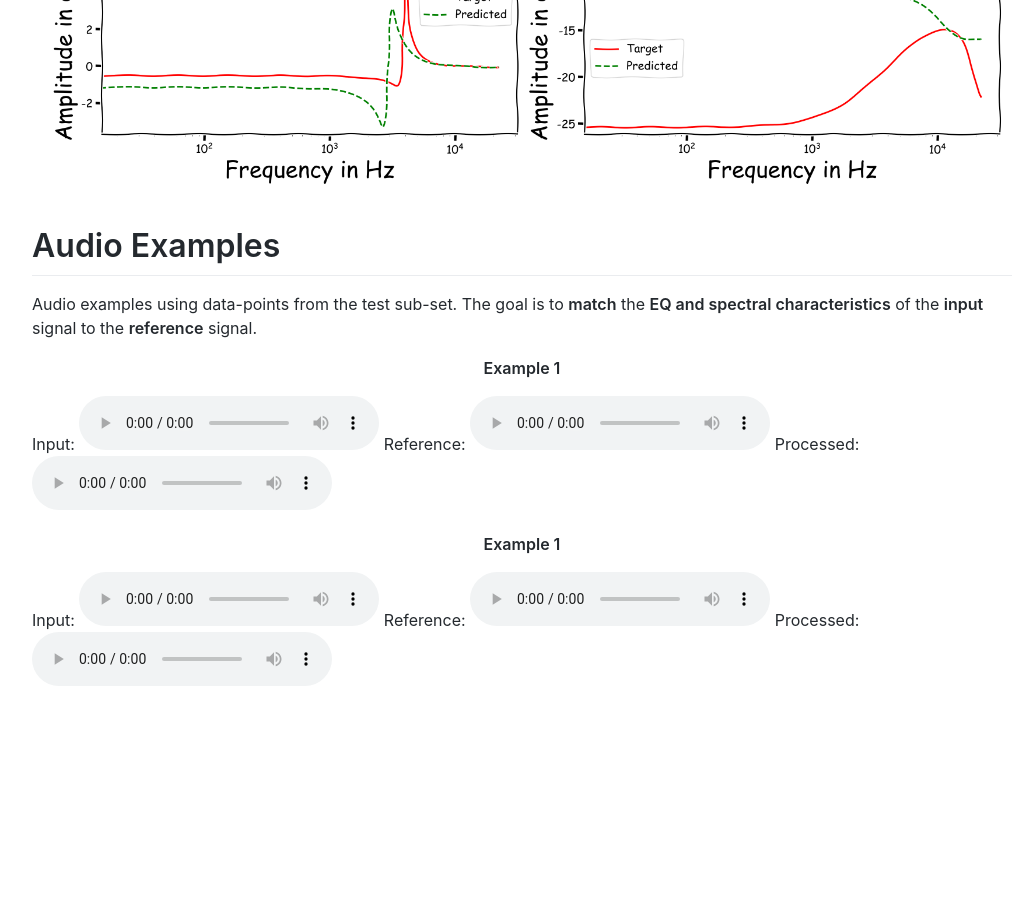
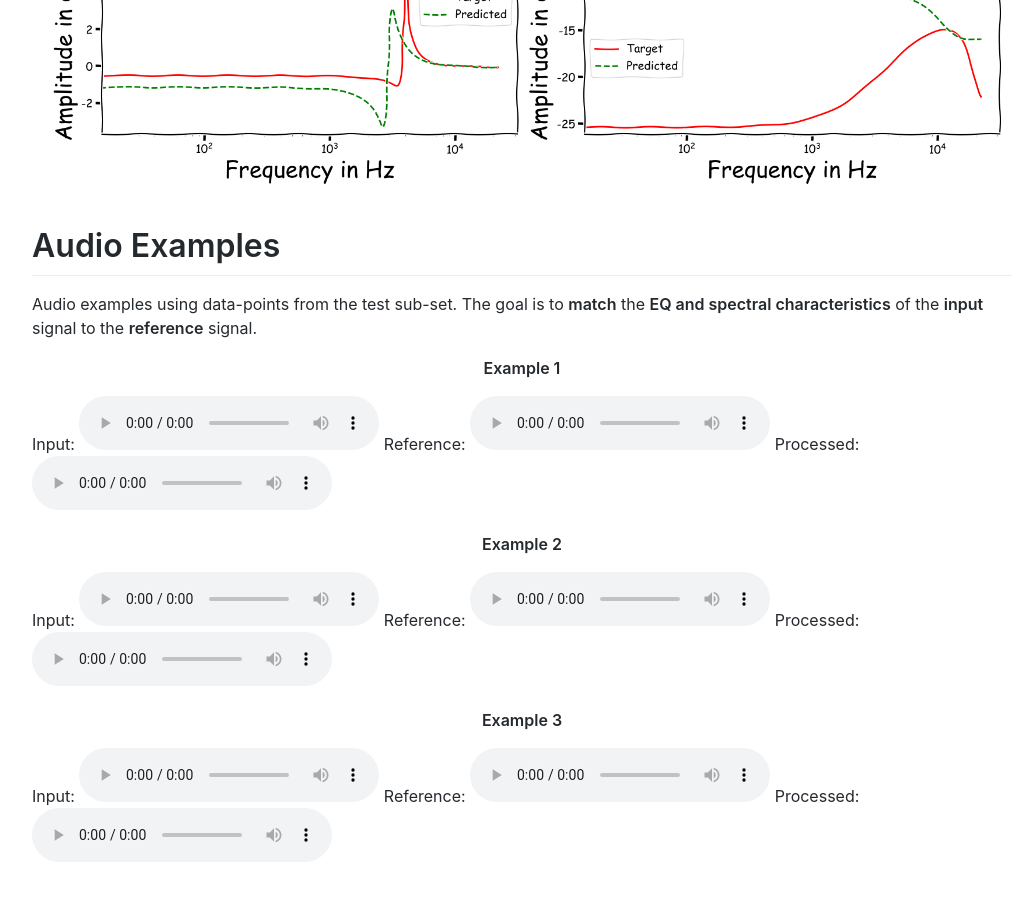
Before and after one commit to Js-Mim/sp-demo, a Jekyll site: the page built from index.md, in a window 1280 px wide and 900 px high, scrolled down 3129 px. Shown: the whole window, without its empty margins (118-1150 px from the left). Built offline with Jekyll 4.4.1, drawn with Linux system fonts in a browser that asks for light colours; comment, search, counter and statistics services are not loaded; before the commit the page ends 3853 px from its top, so only the background shows below that.

Commit message:
Update index.md

```diff
--- a/index.md
+++ b/index.md
@@ -37,7 +37,12 @@
 Reference: <audio controls="1"><source src="https://raw.githubusercontent.com/Js-Mim/sp-demo/raw/master/audio_files/ex1_reference.wav"></audio>
 Processed: <audio controls="1"><source src="https://raw.githubusercontent.com/Js-Mim/sp-demo/raw/master/audio_files/ex1_estimated.wav"></audio>
 
-<p align="center"> <b>Example 1</b></p>
+<p align="center"> <b>Example 2</b></p>
 Input: <audio controls="1"><source src="https://raw.githubusercontent.com/Js-Mim/sp-demo/raw/master/audio_files/ex2_input.wav"></audio>
 Reference: <audio controls="1"><source src="https://raw.githubusercontent.com/Js-Mim/sp-demo/raw/master/audio_files/ex2_reference.wav"></audio>
 Processed: <audio controls="1"><source src="https://raw.githubusercontent.com/Js-Mim/sp-demo/raw/master/audio_files/ex2_estimated.wav"></audio>
+
+<p align="center"> <b>Example 3</b></p>
+Input: <audio controls="1"><source src="https://raw.githubusercontent.com/Js-Mim/sp-demo/raw/master/audio_files/ex3_input.wav"></audio>
+Reference: <audio controls="1"><source src="https://raw.githubusercontent.com/Js-Mim/sp-demo/raw/master/audio_files/ex3_reference.wav"></audio>
+Processed: <audio controls="1"><source src="https://raw.githubusercontent.com/Js-Mim/sp-demo/raw/master/audio_files/ex3_estimated.wav"></audio>
```
